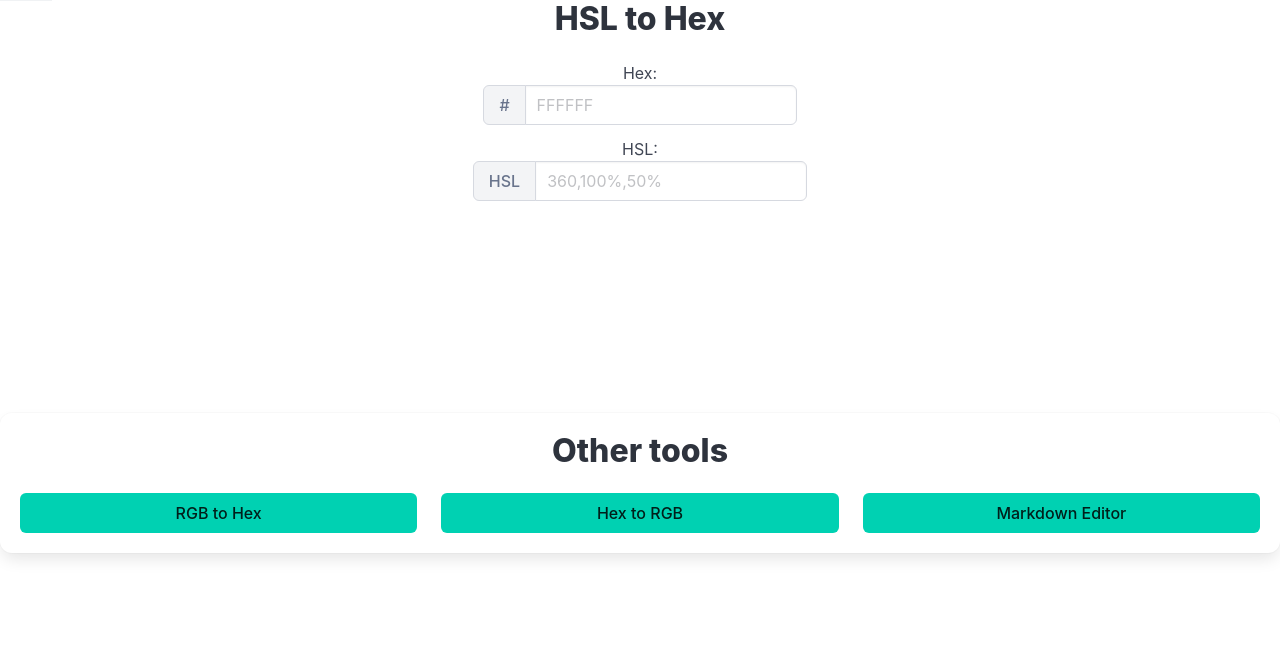
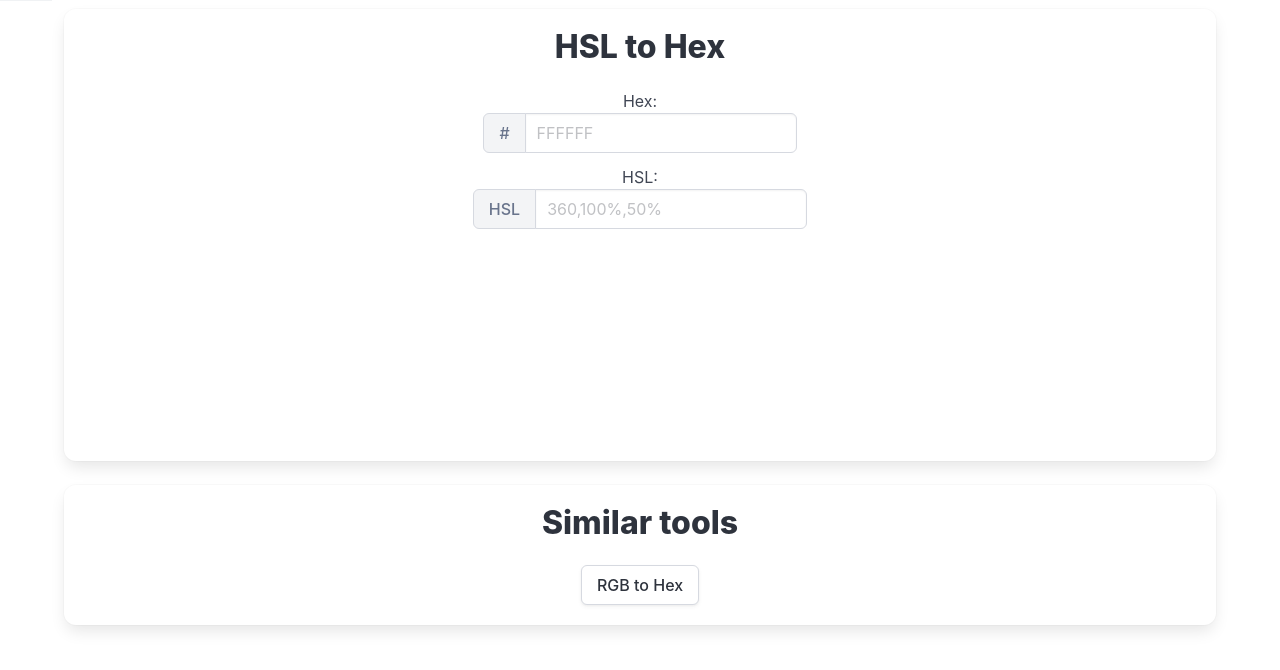
Before and after one commit to editid0/tools, a Flask app: page /tools/hex2hsl in a window 1280 px wide. Shown: the part 51-721 px from the top of the page. Run offline with Flask 3, Linux system fonts and the light colour scheme; a map, chart or similar area stays blank.

Commit message:
Update styling to be more consistent

```diff
--- a/templates/base642image.html
+++ b/templates/base642image.html
@@ -13,7 +13,7 @@
 		{# adds the nav bar to the file #}
 		{% include 'nav.html' %}
 		<div class="container">
-			<div class="content">
+			<div class="box mt-2">
                 <h1 class="has-text-centered title">Base64 to Image</h1>
                 <p class="subtitle has-text-centered">Enter base64 string:</p>
 				<textarea name="base64" id="base64" class="textarea my-3"></textarea>
--- a/templates/diffeditor.html
+++ b/templates/diffeditor.html
@@ -30,6 +30,8 @@
 	<body>
 		{# adds the nav bar to the file #}
 		{% include 'nav.html' %}
+		<div class="container">
+			<div class="box mt-2">
 				<h1 class="title has-text-centered mt-2">Generate a Diff</h1>
 				<div class="field-body">
 					<div class="field">
@@ -103,6 +105,8 @@
 						>Download Diff File</a
 					>
 				</div>
+			</div>
+		</div>
 		<pre><code id="preview" class="language-diff"></code></pre>
 		<script>
 			function generateDiff() {
--- a/templates/foreground.html
+++ b/templates/foreground.html
@@ -16,6 +16,7 @@
 		{# adds the nav bar to the file #}
 		{% include 'nav.html' %}
 		<div class="container">
+			<div class="box mt-2">
 				<h1 class="title has-text-centered">
 					{% if path == '/tools/foreground' %}Foreground color helper{% else
 					%}Background color helper{% endif %}
@@ -46,6 +47,7 @@
 				<p id="remaining" class="has-text-centered"></p>
 				<p id="response" class="has-text-centered"></p>
 				<div id="options"></div>
+			</div>
 		</div>
 	</body>
 	<script>
--- a/templates/hex2hsl.html
+++ b/templates/hex2hsl.html
@@ -10,12 +10,15 @@
 			rel="stylesheet"
 			href="https://cdn.jsdelivr.net/npm/bulma@1.0.2/css/bulma.min.css"
 		/>
-		<meta name="description" content="Hex to HSL and HSL to Hex converter." />
+		<meta
+			name="description"
+			content="Hex to HSL and HSL to Hex converter."
+		/>
 	</head>
 	<body>
-		{# adds the nav bar to the file #}
-		{% include 'nav.html' %}
+		{# adds the nav bar to the file #} {% include 'nav.html' %}
 		<div class="container has-text-centered">
+			<div class="box mt-2">
 				<h1 class="title">
 					{% if path == '/hex2hsl' %}Hex to HSL{% else %}HSL to Hex{%
 					endif %}
@@ -52,17 +55,10 @@
 					<canvas id="preview" width="200" height="200"> </canvas>
 				</div>
 			</div>
-        <div class="box has-text-centered">
-            <h2 class="title">Other tools</h2>
-            <div class="columns is-multiline">
-                <div class="column is-one-third">
-                    <a class="button is-primary is-fullwidth" href="/rgb2hex">RGB to Hex</a>
-                </div>
-                <div class="column is-one-third">
-                    <a class="button is-primary is-fullwidth" href="/hex2rgb">Hex to RGB</a>
-                </div>
-                <div class="column is-one-third">
-                    <a class="button is-primary is-fullwidth" href="/markdowneditor">Markdown Editor</a>
+			<div class="box mt-2">
+				<h1 class="title">Similar tools</h1>
+				<div class="buttons is-centered is-flex-direction-column">
+					<a class="button" href="/tools/rgb2hex">RGB to Hex</a>
 				</div>
 			</div>
 		</div>
@@ -261,18 +257,23 @@
 			// set the value
 			document.getElementById("hex").value = hex;
 			var hex = document.getElementById("hex").value;
-            console.log(hex)
+			console.log(hex);
 			var hsla = hexToHSL(`#${hex}`);
-            console.log(hsla)
+			console.log(hsla);
 			var h = hsla.h;
 			var s = hsla.s;
 			var l = hsla.l;
 			var a = hsla.a;
+			if (isNaN(h) || isNaN(s) || isNaN(l) || isNaN(a)) {
+				return;
+			}
 			a = Math.round(a * 100) / 100;
-            if (a == 1){
-                document.getElementById('hsl').value = `hsl(${h},${s}%,${l}%)`;
+			if (a == 1) {
+				document.getElementById("hsl").value = `hsl(${h},${s}%,${l}%)`;
 			} else {
-                document.getElementById('hsl').value = `hsla(${h},${s}%,${l}%,${a})`;
+				document.getElementById(
+					"hsl"
+				).value = `hsla(${h},${s}%,${l}%,${a})`;
 			}
 			setPreview(hex, null);
 		});
@@ -300,8 +301,14 @@
 				l = parseInt(hsl[3]);
 				a = 1;
 				hex = hslToHex(h, s, l);
-            } else if (/^hsla\((\d+),\s?(\d+)%?,\s?(\d+)%?,\s?(\d{0,}\.?\d+)\);?$/.test(hsl)) {
-                hsl = hsl.match(/^hsla\((\d+),\s?(\d+)%?,\s?(\d+)%?,\s?(\d{0,}\.?\d+)\);?$/);
+			} else if (
+				/^hsla\((\d+),\s?(\d+)%?,\s?(\d+)%?,\s?(\d{0,}\.?\d+)\);?$/.test(
+					hsl
+				)
+			) {
+				hsl = hsl.match(
+					/^hsla\((\d+),\s?(\d+)%?,\s?(\d+)%?,\s?(\d{0,}\.?\d+)\);?$/
+				);
 				// create 3 variables
 				h = parseInt(hsl[1]);
 				s = parseInt(hsl[2]);
@@ -310,13 +317,17 @@
 				hex = hslToHex(h, s, l, a);
 			}
 			// check if alpha value exists
-            if (a == 1){
+			if (a == 1) {
 				if (h && s && l) {
-                    document.getElementById('hsl').value = `hsl(${h},${s}%,${l}%)`;
+					document.getElementById(
+						"hsl"
+					).value = `hsl(${h},${s}%,${l}%)`;
 				}
 			} else {
 				if (h && s && l) {
-                    document.getElementById('hsl').value = `hsla(${h},${s}%,${l}%,${a})`;
+					document.getElementById(
+						"hsl"
+					).value = `hsla(${h},${s}%,${l}%,${a})`;
 				}
 			}
 			if (!hex) {
@@ -324,7 +335,7 @@
 			} else {
 				document.getElementById("hex").value = hex.toUpperCase();
 				setPreview(hex, null);
-                console.log(hex)
+				console.log(hex);
 			}
 		});
 
--- a/templates/hex2rgb.html
+++ b/templates/hex2rgb.html
@@ -13,6 +13,7 @@
 		{# adds the nav bar to the file #}
 		{% include 'nav.html' %}
 		<div class="container has-text-centered">
+			<div class="box mt-2">
 				<h1 class="title">Hex to RGB and RGB to Hex</h1>
 				<p>Hex:</p>
 				<div class="field has-addons has-addons-centered">
@@ -44,6 +45,7 @@
 				</div>
 				<div class="centered">
 					<canvas id="preview" width="200" height="200"> </canvas>
+				</div>
 			</div>
 		</div>
 	</body>
--- a/templates/image2base64.html
+++ b/templates/image2base64.html
@@ -21,8 +21,8 @@
 		{# adds the nav bar to the file #}
 		{% include 'nav.html' %}
 		<div class="container">
+			<div class="box mt-2">
 				<h1 class="has-text-centered">Image to Base64</h1>
-
 				<div class="has-text-centered mt-3">
 					<div class="file is-centered">
 						<label class="file-label">
@@ -45,6 +45,7 @@
 					<div class="buttons is-centered mt-2">
 						<button class="button is-primary" id="copy">Copy</button>
 						<button class="button is-is-info" id="save">Save</button>
+					</div>
 				</div>
 			</div>
 		</div>
--- a/templates/index.html
+++ b/templates/index.html
@@ -42,7 +42,7 @@
 	</body>
 	<style>
 		.card {
-			height: 90%;
+			height: 100%;
 			display: flex;
 			flex-direction: column;
 			justify-content: space-between;
--- a/templates/json2yaml.html
+++ b/templates/json2yaml.html
@@ -14,13 +14,15 @@
 	<body>
 		{# adds the nav bar to the file #}
 		{% include 'nav.html' %}
-		<div class="container mt-2">
+		<div class="container">
+			<div class="box mt-2">
 				<h1 class="title has-text-centered">JSON to YAML</h1>
 				<p class="has-text-centered">JSON:</p>
 				<textarea name="json" id="json" class="textarea"></textarea>
 				<p class="has-text-centered">YAML:</p>
 				<textarea name="yaml" id="yaml" class="textarea"></textarea>
 							<p class="has-text-centered">Entered text will automatically be converted</p>
+			</div>
 		</div>
 	</body>
 	<script>
--- a/templates/json_editor.html
+++ b/templates/json_editor.html
@@ -12,8 +12,10 @@
 	{# adds the nav bar to the file #}
 	{% include 'nav.html' %}
 	<div class="container has-text-centered">
-		<h1 class="title">JSON Editor</h1>
-		<div id="jsoneditor" style="min-height: 100%;"></div>
+		<div class="box mt-2">
+			<h1 class="title">JSON Editor</h1>
+			<div id="jsoneditor" style="min-height: 100%;"></div>
+		</div>
 	</div>
 	<script>
 		const container = document.getElementById("jsoneditor");
```
Also changed, not shown: templates/markdownEditor.html (+2 -6 lines). Lines whose indentation alone changed are shown as unchanged.
